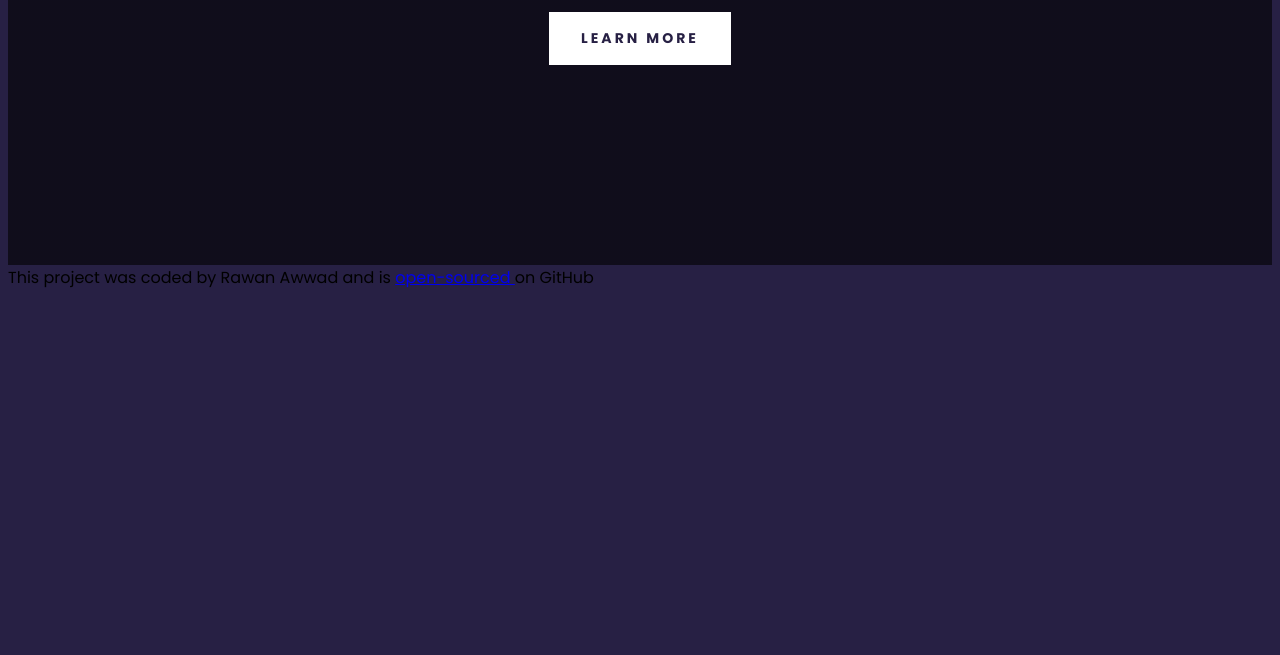
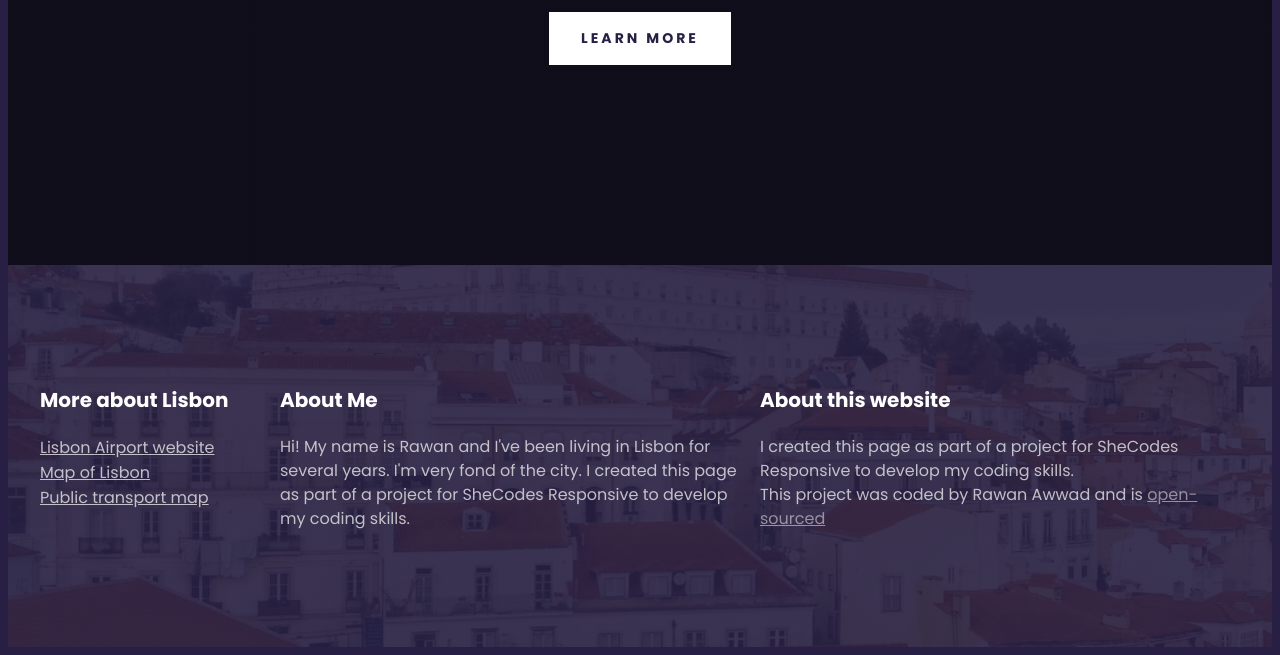
Before and after one commit to rawwad97/lison-travel-project, a plain HTML site: page index.html in a window 1280 px wide. Shown: the part 480-1135 px from the top of the page. Before the commit the page ends 800 px from the top, so only its background shows below. Drawn offline with Linux system fonts and the light colour scheme.

Commit message:
Added the footer

```diff
--- a/index.html
+++ b/index.html
@@ -21,15 +21,57 @@
         <h2>Capital city of Portugal</h2>
         <a href="#more">Learn More</a>
       </header>
-
       <footer>
-        This project was coded by Rawan Awwad and is
-        <a
-          href="https://github.com/rawwad97/lison-travel-project"
-          target="_blank"
-        >
-          open-sourced </a
-        >on GitHub
+        <section class="grid">
+          <div>
+            <h3>More about Lisbon</h3>
+            <ul>
+              <li>
+                <a
+                  href="https://www.aeroportolisboa.pt/en/lis/home"
+                  target="_blank"
+                >
+                  Lisbon Airport website
+                </a>
+              </li>
+              <li>
+                <a href="https://goo.gl/maps/8ZwWBBJVZduUNuXNA" target="_blank">
+                  Map of Lisbon
+                </a>
+              </li>
+              <li>
+                <a
+                  href="https://www.metrolisboa.pt/en/travel/diagrams-and-maps/"
+                  target="_blank"
+                >
+                  Public transport map
+                </a>
+              </li>
+            </ul>
+          </div>
+          <div>
+            <h3>About Me</h3>
+            <p>
+              Hi! My name is Rawan and I've been living in Lisbon for several
+              years. I'm very fond of the city. I created this page as part of a
+              project for SheCodes Responsive to develop my coding skills.
+            </p>
+          </div>
+          <div>
+            <h3>About this website</h3>
+            <p>
+              I created this page as part of a project for SheCodes Responsive
+              to develop my coding skills.
+              <br />
+              This project was coded by Rawan Awwad and is
+              <a
+                href="https://github.com/rawwad97/lison-travel-project"
+                target="_blank"
+                >open-sourced</a
+              >
+            </p>
+          </div>
+        </section>
       </footer>
     </div>
   </body>
--- a/src/styles.css
+++ b/src/styles.css
@@ -5,6 +5,15 @@ body {
 
 .container {
   max-width: 1400px;
+  margin: 0 auto;
+}
+
+.grid {
+  display: grid;
+  grid-template-columns: 1fr 2fr 2fr;
+}
+section {
+  max-width: 1200px;
   margin: 0 auto;
 }
 
@@ -16,6 +25,48 @@ header {
   color: white;
   text-align: center;
   padding: 200px 0;
+}
+
+footer {
+  color: white;
+  background-image: linear-gradient(
+      rgba(39, 32, 68, 0.9),
+      rgba(39, 32, 68, 0.9)
+    ),
+    url("../images/lisbon-footer.png");
+
+  background-repeat: no-repeat;
+  background-size: cover;
+  padding: 100px 0;
+}
+
+footer h3 {
+  font-weight: 700;
+  font-size: 20px;
+  line-height: 30px;
+}
+
+footer p {
+  font-weight: 400;
+  font-size: 16px;
+  opacity: 0.7;
+  margin-right: 20px;
+  line-height: 24px;
+}
+
+footer ul {
+  padding: 0;
+}
+
+footer li {
+  list-style: none;
+  margin: 0;
+  padding: 0;
+}
+
+footer a {
+  color: white;
+  opacity: 0.7;
 }
 
 header h1 {
@@ -54,7 +105,7 @@ header a {
   color: #272044;
 }
 
-@media (max-width: 900px) {
+@media (max-width: 960px) {
   header {
     padding: 60px 0;
   }
```
Also changed, not shown: images/lisbon-footer.png (added).
